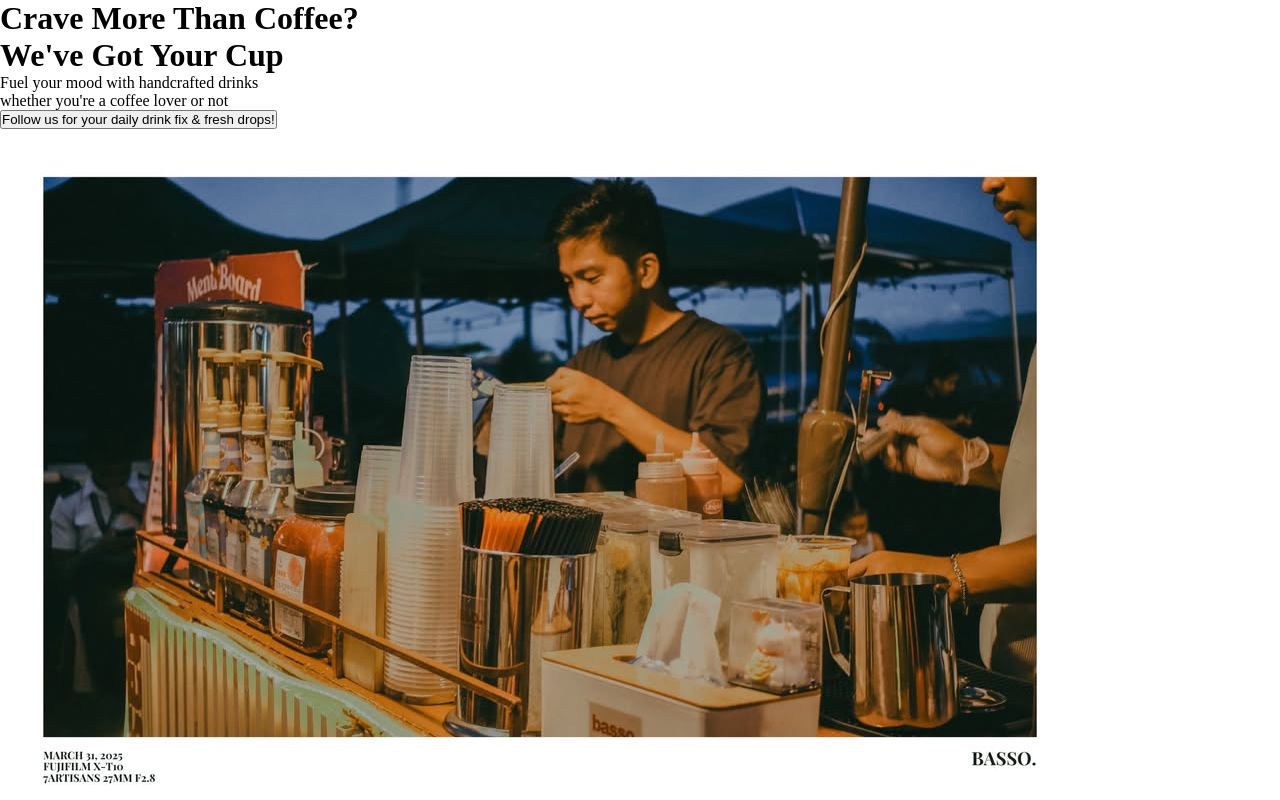
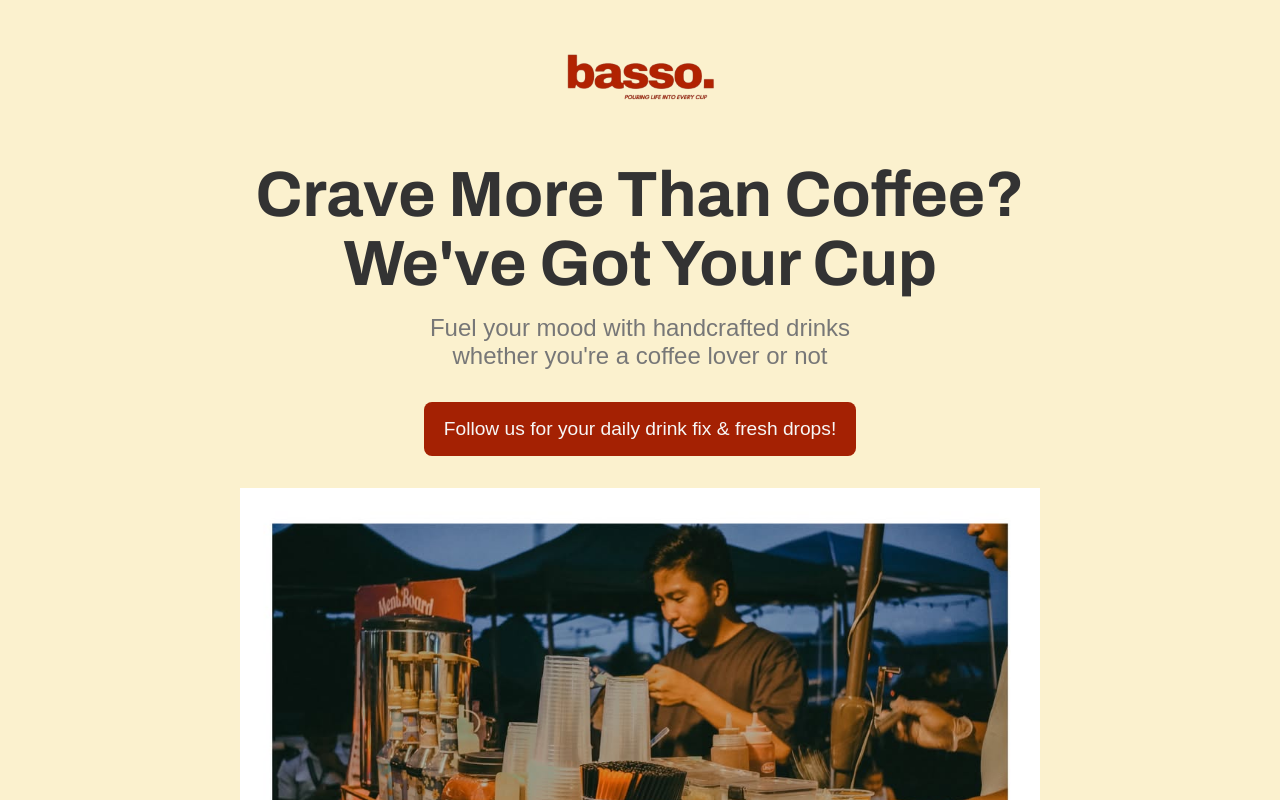
Before and after one commit to Christiannaira/basso-landing-page, a React (Vite) app: page / in a window 1280 px wide. Shown: the top 800 px of the page. Built offline with nearby package versions, Linux system fonts and the light colour scheme.

Commit message:
feat: initialized design for hero section

```diff
--- a/src/components/Hero.jsx
+++ b/src/components/Hero.jsx
@@ -1,10 +1,13 @@
 import Button from "./Button";
 import hero from "../assets/hero_image.jpg";
+import logo from "../assets/logo.png";
 
 const Hero = () => {
    return (
       <div className="hero__content">
-         <div className="hero__content--logo"></div>
+         <div className="hero__content--logo">
+            <img src={logo} alt="basso-logo" />
+         </div>
 
          <div className="hero__content--headline">
             <h1>
@@ -18,7 +21,7 @@ const Hero = () => {
          </div>
 
         <div className="hero__content--image">
-            <img src={hero} alt="" />
+            <img src={hero} alt="basso-hero-image" />
         </div>
 
       </div>
--- a/src/index.css
+++ b/src/index.css
@@ -6,4 +6,64 @@
     padding: 0;
 }
 
+:root {
+    --primary-color: #FBF1CE;
+    --secondary-color: #A42103;
+}
+
 /*hero style*/
+
+.hero__content {
+    display: flex;
+    flex-direction: column;
+    align-items: center;
+    background-color: var(--primary-color);
+}
+
+.hero__content--headline h1 {
+    font-size: 4rem;
+    font-family: "Archivo", sans-serif;
+    font-weight: 700;
+    text-align: center;
+    color: #333;
+}
+
+.hero__content--headline p {
+    margin: 1rem 0 2rem;
+    text-align: center;
+    font-size: 1.5rem;
+    font-family: "Poppins", sans-serif;
+    font-weight: 500;
+    color: #777;
+}
+
+.hero__content--logo img {
+    width: 160px;
+    display: block;
+}
+
+.main__button {
+    text-align: center;
+}
+
+.main__button button {
+    background-color: var(--secondary-color);
+    color: #f7f7f7;
+    border: none;
+    outline: none;
+    padding: 16px 20px;
+    font-size: 1.2rem;
+    border-radius: 8px;
+    cursor: pointer;
+}
+
+
+.hero__content--image {
+    margin-top: 2rem;
+}
+
+.hero__content--image img {
+    width: 800px;
+    max-width:100%;
+    display: block;
+}
```
